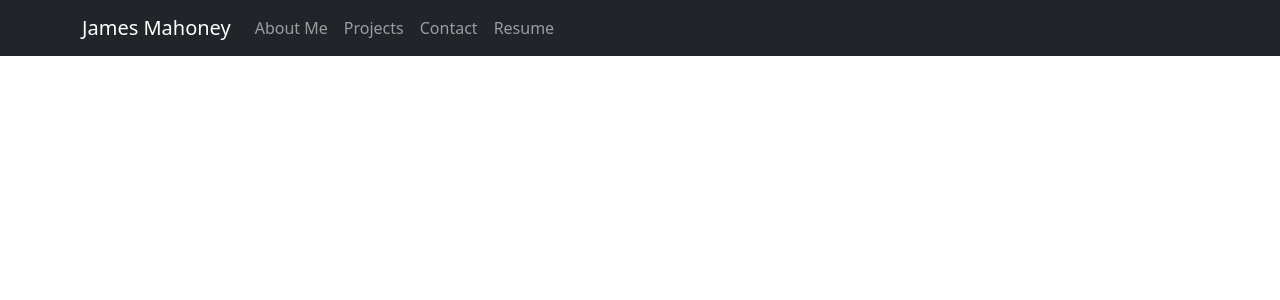
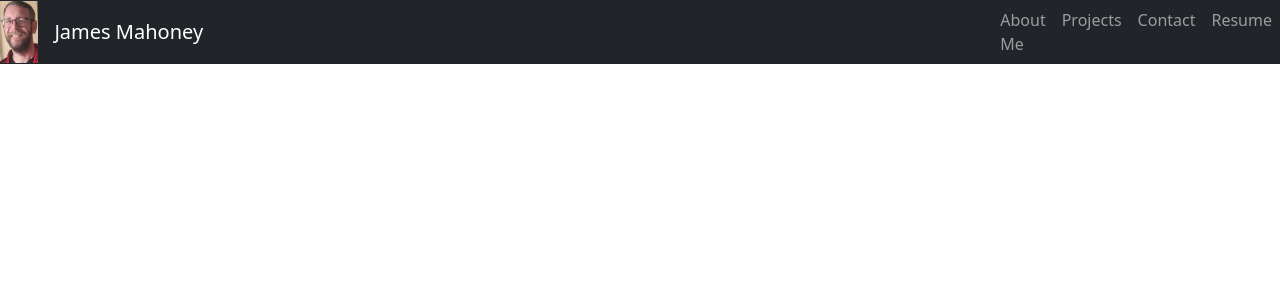
Before and after one commit to Jamesbmahoney/revised-portfolio, a React (Create React App) app: page / in a window 1280 px wide. Shown: the top 300 px of the page. Built offline with nearby package versions, Linux system fonts and the light colour scheme.

Commit message:
added styling and image to nav bar

```diff
--- a/src/components/Navigation/index.js
+++ b/src/components/Navigation/index.js
@@ -2,19 +2,20 @@ import React from "react";
 import { Navbar } from "react-bootstrap";
 import { Container } from "react-bootstrap";
 import { Nav } from "react-bootstrap";
+import selfImage from "../../assets/images/james2.jpg"
 
 function Navigation() {
   return(
-  <Navbar bg="dark" variant="dark">
-    <Container>
+  <Navbar bg="dark" variant="dark" className="py-0">
+    <img src={selfImage} style={{ width: "3%" }} alt="goofy smile" className="me-3"></img>
     <Navbar.Brand href="#home">James Mahoney</Navbar.Brand>
+    <Container></Container>
     <Nav className="me-auto">
       <Nav.Link href="#aboutme">About Me</Nav.Link>
       <Nav.Link href="#projects">Projects</Nav.Link>
       <Nav.Link href="#contactinfo">Contact</Nav.Link>
       <Nav.Link href="#resume">Resume</Nav.Link>
     </Nav>
-    </Container>
   </Navbar>
 
   );
```
Also changed, not shown: src/assets/images/james2.jpg (added).
